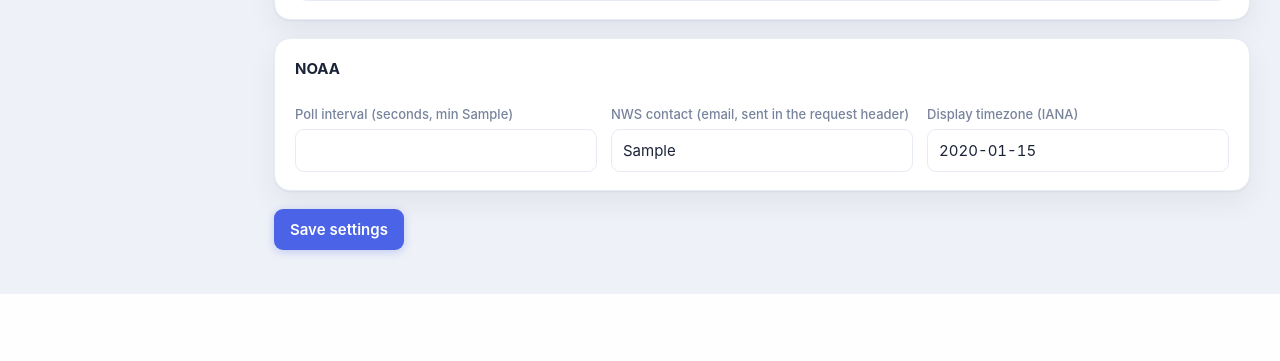
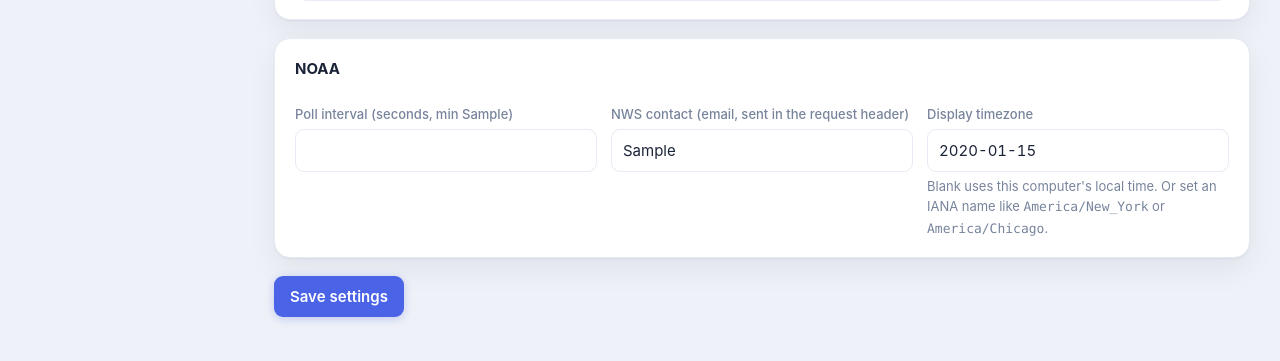
Before and after one commit to BrokenSignal/MeshWX, a FastAPI app: template app/web/templates/settings.html in a window 1280 px wide. Shown: the part 2031-2392 px from the top of the page. Before the commit the page ends 2325 px from the top, so only its background shows below. Run offline with FastAPI, Linux system fonts and the light colour scheme; the template is opened without the code that fills it: most values are stand-ins (such as "Sample title", 1, 10 or a date in 2020).

Commit message:
Fix timestamps showing in UTC on Windows/tzdb-less installs
Root cause: zoneinfo needs a timezone database, which Windows lacks
entirely and slim images may lack -- so ZoneInfo(name) failed silently and
timestamps rendered in UTC (e.g. 4 hours off for Eastern).

- Bundle the tzdata package (requirements + PyInstaller spec) so IANA zones
  always resolve, including in the Windows build.
- When no timezone is configured (or it cannot be resolved), render in the
  machine local time instead of UTC. Default display_timezone is now blank
  = use this computer local time.
- Settings: explain blank = local; timezone no longer required.

Co-Authored-By: Claude Opus 4.8 (1M context) <noreply@anthropic.com>
Claude-Session: https://claude.ai/code/session_01F81S4JLTHw5eBJdjwmySyB

```diff
--- a/app/config.py
+++ b/app/config.py
@@ -83,7 +83,7 @@ DEFAULT_SETTINGS: dict = {
     "meshcore_test_channel": 1,
     "dry_run": True,
     "test_channel": 1,   # tests + manual sends use this channel (keep off the live alert channel 0)
-    "display_timezone": "America/New_York",
+    "display_timezone": "",   # blank = use this computer's local time zone
     # Filter rules (editable). An alert is INCLUDED when its event is in
     # filter_include_exact OR ends with any suffix in filter_include_suffix,
     # UNLESS the event is in filter_exclude_exact.
--- a/app/poller.py
+++ b/app/poller.py
@@ -126,7 +126,7 @@ class WxPoller:
         self._db.prune_history()
 
         rules = FilterRules.from_settings(settings)
-        tz_name = settings.get("display_timezone", "America/New_York")
+        tz_name = settings.get("display_timezone", "")
         channel = int(settings.get("channel_index", 0))
         dry_run = bool(settings.get("dry_run", True))
 
--- a/app/web/routes.py
+++ b/app/web/routes.py
@@ -31,9 +31,9 @@ TEMPLATES.env.filters["localtime"] = fmt_local
 
 def render(request: Request, name: str, **ctx):
     try:
-        tz = request.app.state.db.get_setting("display_timezone", "America/New_York")
+        tz = request.app.state.db.get_setting("display_timezone", "")
     except Exception:
-        tz = "America/New_York"
+        tz = ""   # fall back to this machine's local time
     return TEMPLATES.TemplateResponse(
         request, name, {"max_bytes": MAX_PAYLOAD_BYTES, "tz": tz, **ctx}
     )
@@ -86,7 +86,7 @@ def _spark(counts):
 
 def _dash_ctx(request) -> dict:
     db, tx, poller = _db(request), _tx(request), _poller(request)
-    tz = db.get_setting("display_timezone", "America/New_York")
+    tz = db.get_setting("display_timezone", "")
     zones = [z.strip() for z in (db.get_setting("zones", "") or "").split(",") if z.strip()]
     forecast = [z for z in zones if len(z) > 2 and z[2] == "Z"]
     county = [z for z in zones if len(z) > 2 and z[2] == "C"]
--- a/app/web/templates/settings.html
+++ b/app/web/templates/settings.html
@@ -136,8 +136,11 @@
                value="{{ s.poll_interval }}" required></div>
       <div><label>NWS contact (email, sent in the request header)</label>
         <input name="nws_contact" value="{{ s.nws_contact }}" required></div>
-      <div><label>Display timezone (IANA)</label>
-        <input name="display_timezone" value="{{ s.display_timezone }}" required></div>
+      <div><label>Display timezone</label>
+        <input name="display_timezone" value="{{ s.display_timezone }}"
+               placeholder="leave blank to use this computer's time zone">
+        <div class="hint" style="margin-top:4px;">Blank uses this computer's local time. Or set an
+          IANA name like <code>America/New_York</code> or <code>America/Chicago</code>.</div></div>
     </div>
   </div>
 
--- a/requirements.txt
+++ b/requirements.txt
@@ -6,3 +6,4 @@ python-multipart==0.0.20
 meshtastic==2.5.9
 pyserial==3.5
 meshcore==2.3.8
+tzdata==2026.3
```
Also changed, not shown: app/formatter.py (+10 -4 lines), tests/test_formatter.py (+18 -0 lines), 1 other file.
